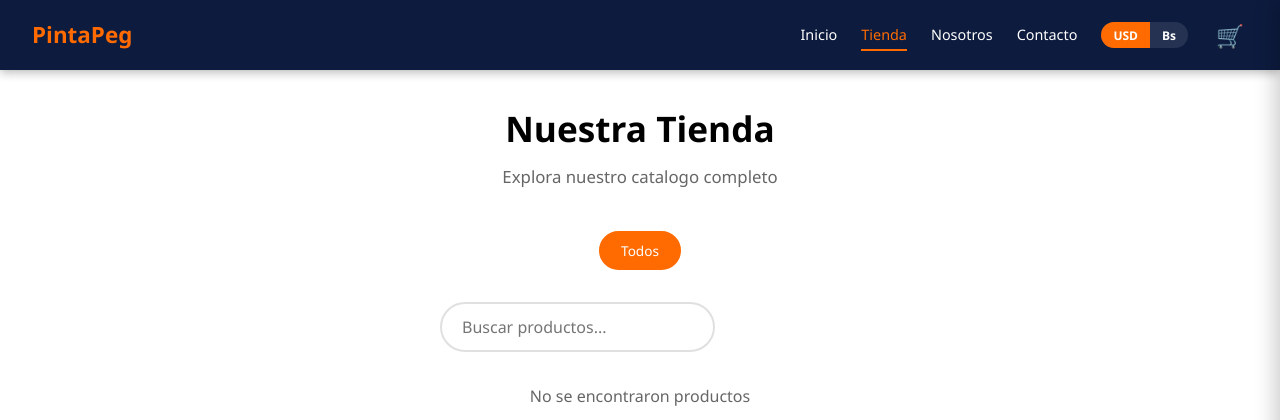
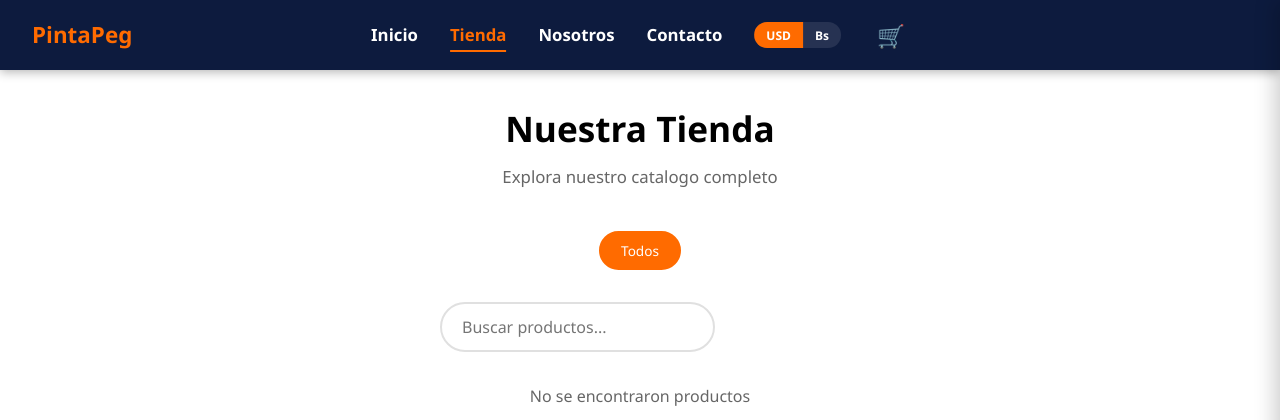
Before and after one commit to Hersil23/pintapeg, a PHP site: page /tienda.html in a window 1280 px wide. Shown: the top 420 px of the page. Run offline with PHP 8.4, Linux system fonts and the light colour scheme; data comes from the database, SQL or seed files in the repository; data that the repository does not hold is empty; some libraries are stand-ins or nearby versions.

Commit message:
Agregar assets reales al index y ajustar navbar
- Logo mas grande (55px) en navbar
- Links de navegacion centrados y mas grandes (1.05rem, weight 600)
- Imagen del equipo en hero y background hero-bg.png

```diff
--- a/assets/css/components.css
+++ b/assets/css/components.css
@@ -27,7 +27,7 @@
 }
 
 .navbar .logo img {
-  height: 40px;
+  height: 55px;
 }
 
 .navbar .logo h1 {
@@ -39,13 +39,16 @@
 .nav-links {
   display: flex;
   align-items: center;
-  gap: 1.5rem;
+  gap: 2rem;
+  position: absolute;
+  left: 50%;
+  transform: translateX(-50%);
 }
 
 .nav-links a {
   color: var(--blanco);
-  font-size: 0.9rem;
-  font-weight: 500;
+  font-size: 1.05rem;
+  font-weight: 600;
   transition: color var(--transicion);
   position: relative;
 }
@@ -824,6 +827,7 @@
     top: 70px;
     left: 0;
     width: 100%;
+    transform: none;
     background: var(--azul-marino);
     flex-direction: column;
     padding: 1rem;
--- a/index.html
+++ b/index.html
@@ -35,7 +35,7 @@
   <!-- Navbar -->
   <nav class="navbar">
     <a href="/" class="logo">
-      <h1>PintaPeg</h1>
+      <img src="/assets/img/logo/logo.png" alt="Materiales PintaPeg">
     </a>
     <div class="nav-links">
       <a href="/">Inicio</a>
@@ -55,7 +55,7 @@
   </nav>
 
   <!-- Hero -->
-  <section class="hero">
+  <section class="hero" style="background-image:url('/assets/img/hero/hero-bg.png');background-size:cover;background-position:center">
     <div class="container">
       <div class="hero-text">
         <h2>Pegale <span>Color</span> a Tu Vida</h2>
@@ -63,7 +63,7 @@
         <a href="/tienda.html" class="btn-hero">Ver Catalogo</a>
       </div>
       <div class="hero-image">
-        <!-- Imagen hero - agregar en assets/img/hero/ -->
+        <img src="/assets/img/hero/equipo.jpg" alt="Equipo PintaPeg">
       </div>
     </div>
   </section>
```
Also changed, not shown: assets/img/hero/equipo.png (added), assets/img/logo/logo.png (added).
